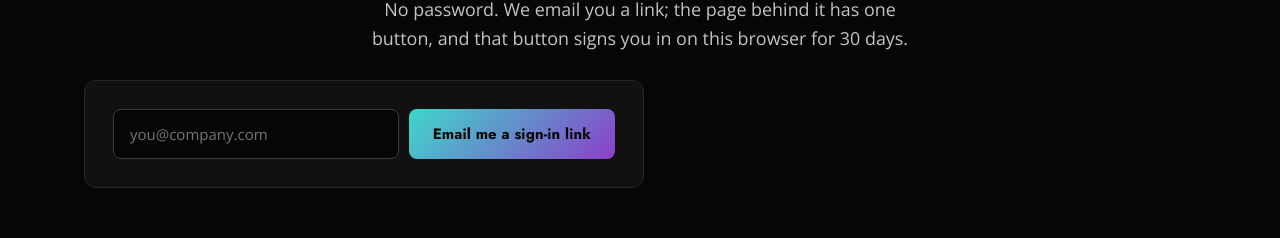
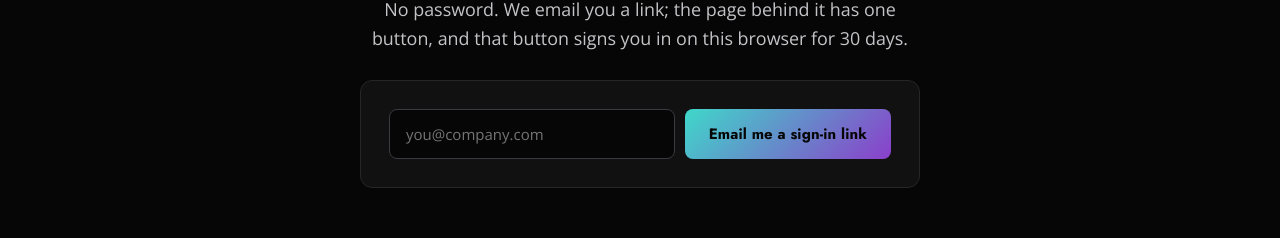
Before and after one commit to shufflethis/agent-tracking, a Next.js app: page /login in a window 1280 px wide. Shown: the part 243-481 px from the top of the page. Built offline with nearby package versions, Linux system fonts and the light colour scheme; no server answers.

Commit message:
Centre the sign-in card and the share card under their centred heads
Co-Authored-By: Claude Fable 5.1 <noreply@anthropic.com>
Claude-Session: https://claude.ai/code/session_01FbUoiWJgXYe76CfxWs8PiP

```diff
--- a/app/(en)/login/page.tsx
+++ b/app/(en)/login/page.tsx
@@ -28,7 +28,7 @@ export default async function Page({ searchParams }: { searchParams: Promise<{ n
         <h1 style={{ fontSize: "clamp(28px,4vw,40px)" }}>{c.title}</h1>
         <p className="dek" style={{ maxWidth: "56ch" }}>{c.dek}</p>
       </div>
-      <div className="card" style={{ padding: 28, maxWidth: 560 }}>
+      <div className="card mid" style={{ padding: 28, maxWidth: 560 }}>
         <LoginForm next={next} domain={domain} lang={lang} labels={{ emailLabel: c.emailLabel, placeholder: c.placeholder, sending: c.sending, submit: c.submit, failed: c.failed, checkInbox: c.checkInbox, onItsWay: c.onItsWay("{email}") }} />
       </div>
     </section>
--- a/app/(en)/stats/[domain]/page.tsx
+++ b/app/(en)/stats/[domain]/page.tsx
@@ -128,7 +128,7 @@ export default async function Page({ params }: Params) {
         </div>
       </section>
       <section className="shell section" style={{ paddingTop: 0 }}>
-        <div className="card" style={{ padding: 28, maxWidth: 840 }}>
+        <div className="card mid" style={{ padding: 28, maxWidth: 840 }}>
           <h2 style={{ fontSize: 22, marginBottom: 14 }}>Share</h2>
           <ShareBar
             url={url}
```
